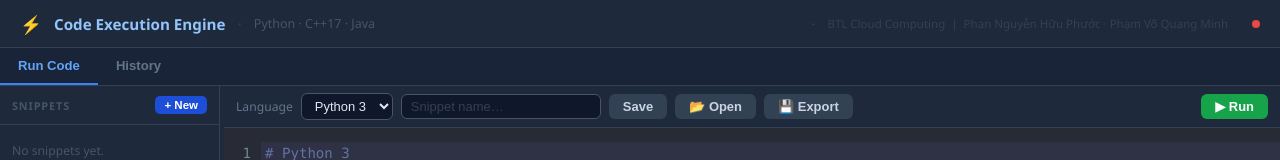
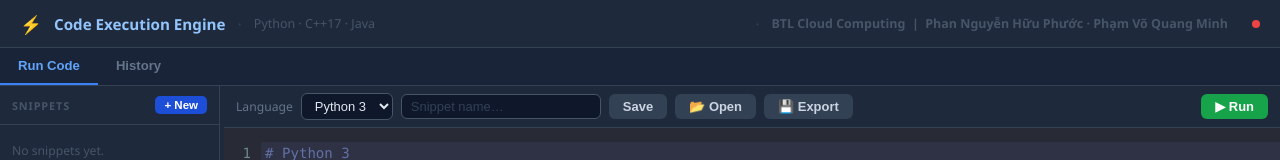
Before and after one commit to phacko11/BTL-Cloud-Computing, a plain HTML site: page frontend/index.html in a window 1280 px wide. Shown: the top 160 px of the page. Drawn offline with nearby package versions, Linux system fonts and the light colour scheme.

Commit message:
style: make author line in header bolder and slightly larger

```diff
--- a/frontend/index.html
+++ b/frontend/index.html
@@ -169,7 +169,7 @@
   <span class="sep">·</span>
   <span class="sub">Python · C++17 · Java</span>
   <span class="sep" style="margin-left:auto">·</span>
-  <span class="sub" style="color:#334155;font-size:0.72rem">BTL Cloud Computing &nbsp;|&nbsp; Phan Nguyễn Hữu Phước · Phạm Võ Quang Minh</span>
+  <span class="sub" style="color:#475569;font-size:0.78rem;font-weight:600">BTL Cloud Computing &nbsp;|&nbsp; Phan Nguyễn Hữu Phước · Phạm Võ Quang Minh</span>
   <div class="conn-dot" id="connDot" title="Server connection" style="margin-left:12px"></div>
 </header>
 
```
